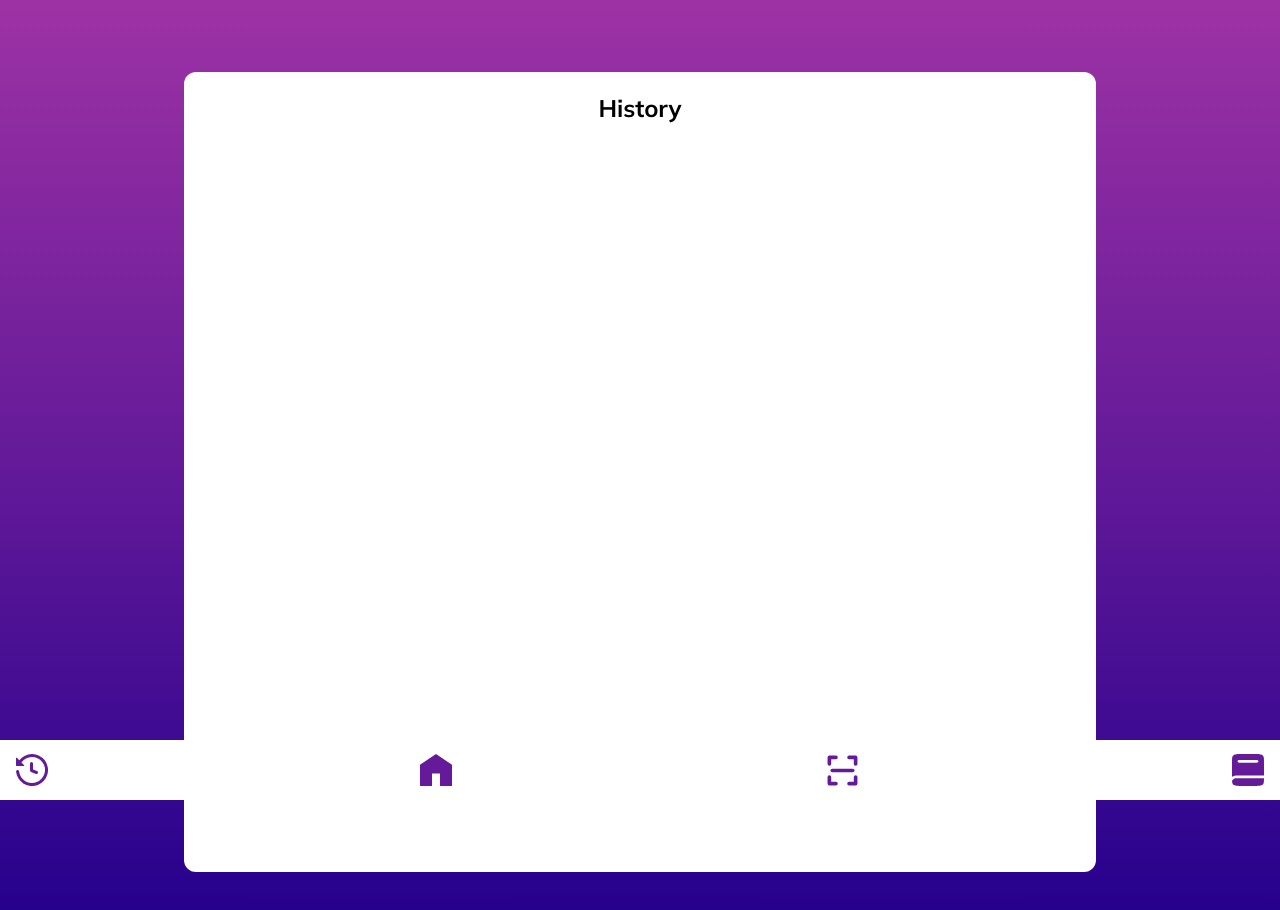
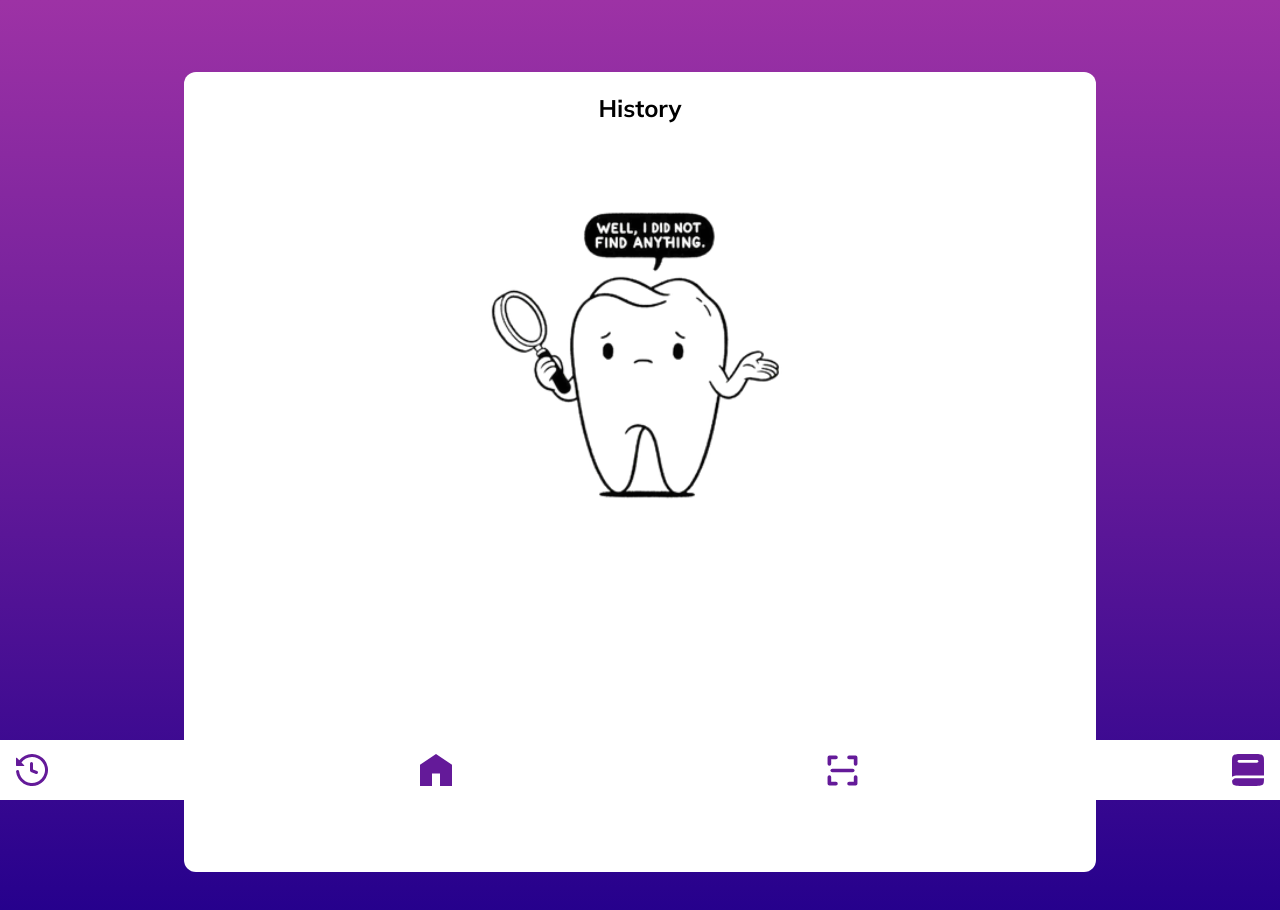
Before and after one commit to WhiteStoneDental/whitestone_IDSP, a Next.js app: page /history in a window 1280 px wide. Shown: the top 910 px of the page. Built offline with nearby package versions, Linux system fonts and the light colour scheme.

Commit message:
re-add noscans

```diff
--- a/src/app/history/page.tsx
+++ b/src/app/history/page.tsx
@@ -148,6 +148,7 @@ export default function History() {
               </div>
             </div>
           ))}
+          {!results && <NoScans />}
         </div>
       </div>
       <div className="mt-auto">
--- a/src/app/home/page.tsx
+++ b/src/app/home/page.tsx
@@ -64,9 +64,11 @@ export default function HomePage() {
       const newResult = {
         imageURL: result.imageURL,
         result: JSON.parse(result.result),
-      }
+      };
       const date = new Date();
-      newResult.result["date"] = `${date.getFullYear()}-${date.getMonth()}-${date.getDate()}`;
+      newResult.result[
+        "date"
+      ] = `${date.getFullYear()}-${date.getMonth()}-${date.getDate()}`;
       newResults.push(newResult);
     }
     console.log(newResults);
@@ -179,6 +181,7 @@ export default function HomePage() {
               </div>
             </div>
           ))}
+          {!results && <NoScans />}
         </div>
       </div>
 
```
